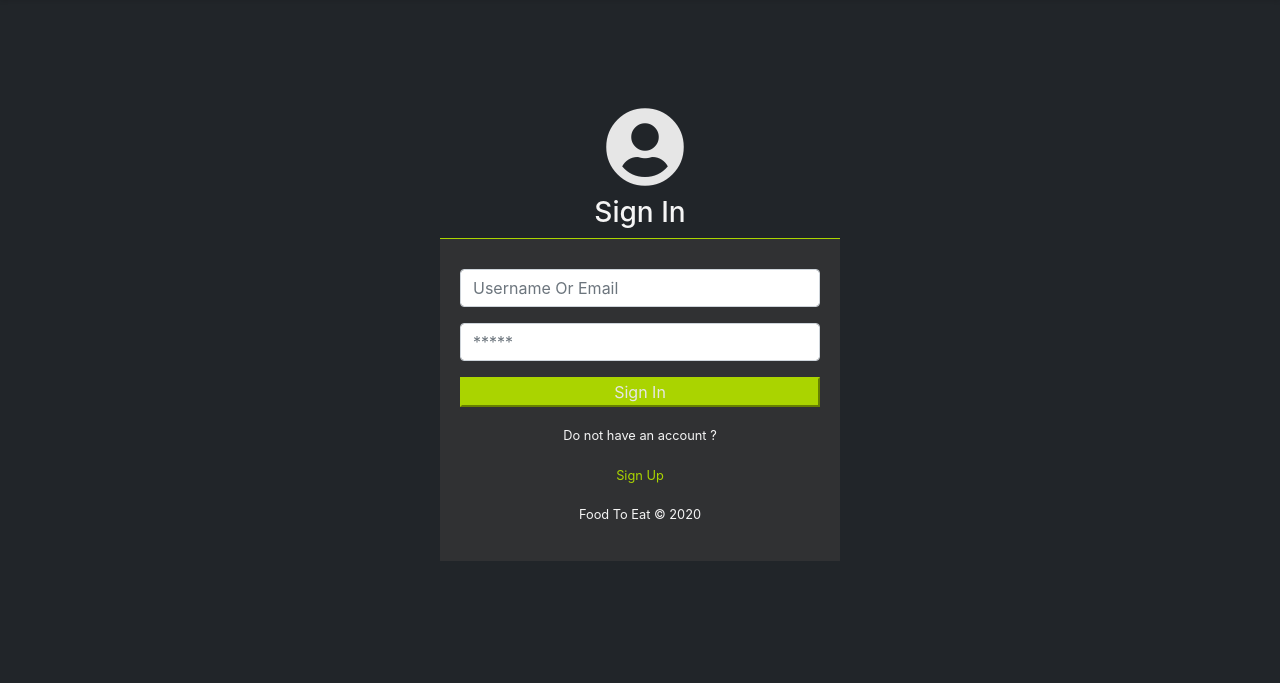
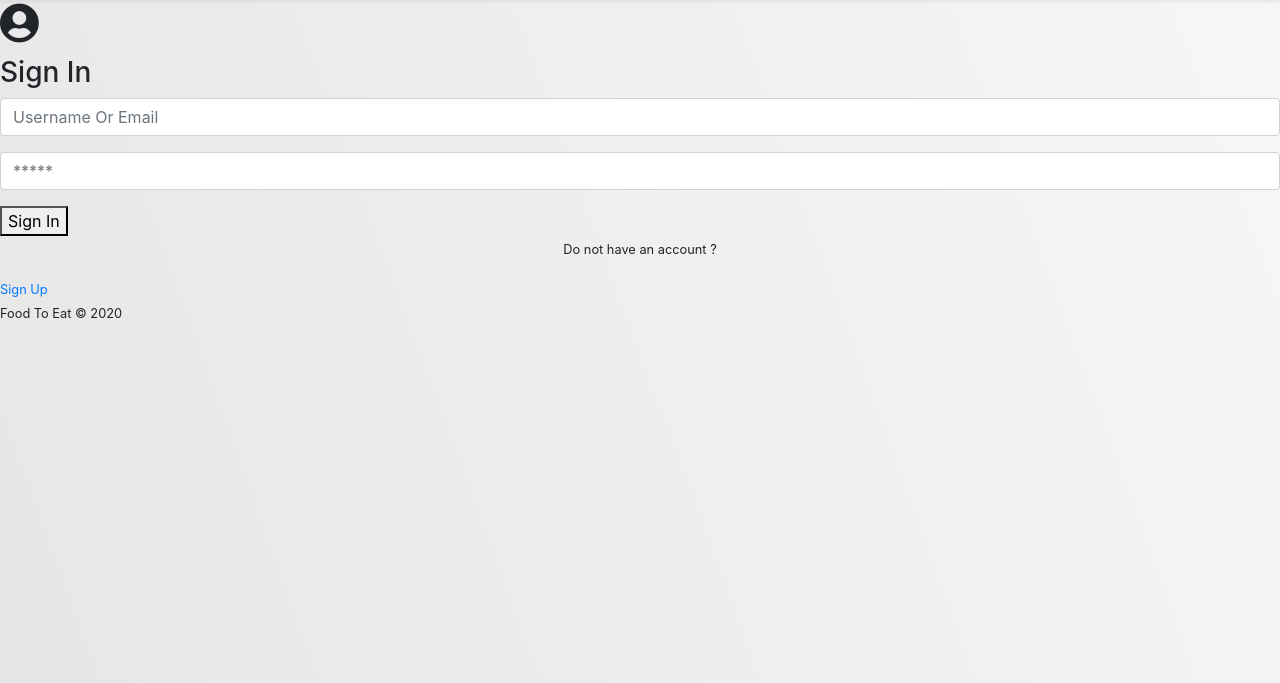
Before and after one commit to Jd2020D/food2eat, a Django app: template apps/users_app/templates/signin.html in a window 1280 px wide. Shown: the part 117-800 px from the top of the page. Run offline with Django 3.2, Linux system fonts and the light colour scheme; the template is opened without the code that fills it, so the values that code supplies are empty; parts of the project's set-up code (start-up, migrations or seed data) failed here and were passed over; some libraries are stand-ins or nearby versions; grey boxes are pictures that could not be loaded.

Commit message:
'first commit'

```diff
--- a/apps/users_app/static/css/registerstyle.css
+++ /dev/null
@@ -1,196 +0,0 @@
-html {
-    height: 100%;
-}
-body {
-    height: 100%;
-    margin: 0;
-    background-repeat: no-repeat;
-    background-attachment: fixed;
-}
-
-/* Text Align */
-.text-c {
-    text-align: center;
-}
-.text-l {
-    text-align: left;
-}
-.text-r {
-    text-align: right
-}
-.text-j {
-    text-align: justify;
-}
-
-/* Text Color */
-.text-whitesmoke {
-    color: whitesmoke
-}
-.text-darkyellow {
-    color: rgb(170, 212, 0);
-}
-
-/* Lines */
-
-.line-b {
-    border-bottom: 1px solid rgb(227, 236, 190) !important;
-}
-
-/* Buttons */
-.button {
-    border-radius: 3px;
-}
-.form-button {
-    background-color:rgb(170, 212, 0);
-    border-color: rgb(170, 212, 0);
-    color: #e6e6e6;
-}
-.form-button:hover,
-.form-button:focus,
-.form-button:active,
-.form-button.active,
-.form-button:active:focus,
-.form-button:active:hover,
-.form-button.active:hover,
-.form-button.active:focus {
-    background-color: rgb(227, 236, 190);
-    border-color: rgb(227, 236, 190);
-    color: black;
-}
-.button-l {
-    width: 100% !important;
-}
-
-/* Margins g(global) - l(left) - r(right) - t(top) - b(bottom) */
-
-.margin-g {
-    margin: 15px;
-}
-.margin-g-sm {
-    margin: 10px;
-}
-.margin-g-md {
-    margin: 20px;
-}
-.margin-g-lg {
-    margin: 30px;
-}
-
-.margin-l {
-    margin-left: 15px;
-}
-.margin-l-sm {
-    margin-left: 10px;
-}
-.margin-l-md {
-    margin-left: 20px;
-}
-.margin-l-lg {
-    margin-left: 30px;
-}
-
-.margin-r {
-    margin-right: 15px;
-}
-.margin-r-sm {
-    margin-right: 10px;
-}
-.margin-r-md {
-    margin-right: 20px;
-}
-.margin-r-lg {
-    margin-right: 30px;
-}
-
-.margin-t {
-    margin-top: 15px;
-}
-.margin-t-sm {
-    margin-top: 10px;
-}
-.margin-t-md {
-    margin-top: 20px;
-}
-.margin-t-lg {
-    margin-top: 30px;
-}
-
-.margin-b {
-    margin-bottom: 15px;
-}
-.margin-b-sm {
-    margin-bottom: 10px;
-}
-.margin-b-md {
-    margin-bottom: 20px;
-}
-.margin-b-lg {
-    margin-bottom: 30px;
-}
-
-/* Bootstrap Form Control Extension */
-
-.form-control,
-.border-line {
-    background-color: #5f5f5f;
-    background-image: none;
-    border: 1px solid #424242;
-    border-radius: 1px;
-    color: inherit;
-    display: block;
-    padding: 6px 12px;
-    transition: border-color 0.15s ease-in-out 0s, box-shadow 0.15s ease-in-out 0s;
-    width: 100%;
-}
-.form-control:focus,
-.border-line:focus {
-    border-color: rgb(170, 212, 0);
-    background-color: #616161;
-    color: #e6e6e6;
-}
-.form-control,
-.form-control:focus {
-    box-shadow: none;
-}
-.form-control::-webkit-input-placeholder { color: #BDBDBD; }
-
-/* Container */
-
-.container-content {
-    background-color: #3a3a3aa2;
-    color: inherit;
-    padding: 15px 20px 20px 20px;
-    border-color: rgb(170, 212, 0);
-    border-image: none;
-    border-style: solid solid none;
-    border-width: 1px 0;
-}
-
-/* Backgrounds */
-
-.main-bg {
-
-    background: #212529;
-}
-
-/* Login & Register Pages*/
-
-.login-container {
-    max-width: 400px;
-    z-index: 100;
-    margin: 0 auto;
-    padding-top: 100px;
-}
-.login.login-container {
-    width: 300px;
-}
-.wrapper.login-container {
-    margin-top: 140px;
-}
-.logo-badge {
-    color: #e6e6e6;
-    font-size: 80px;
-    font-weight: 800;
-    letter-spacing: -10px;
-    margin-bottom: 0;
-}
--- a/apps/users_app/urls.py
+++ b/apps/users_app/urls.py
@@ -7,7 +7,8 @@ urlpatterns = [
     path('register', views.register),
     path('logout', views.logout),
     path('myaccount',views.editAccountPage),
-    path('update',views.updateAccount)
+    path('update',views.updateAccount),
+    path('about_us',views.viewAboutUs)
 
 
 
```
Also changed, not shown: apps/users_app/templates/main.html (+13 -10 lines), apps/users_app/views.py (+3 -13 lines), apps/users_app/static/css/advirtise.css (line endings or trailing spaces), db.sqlite3.
